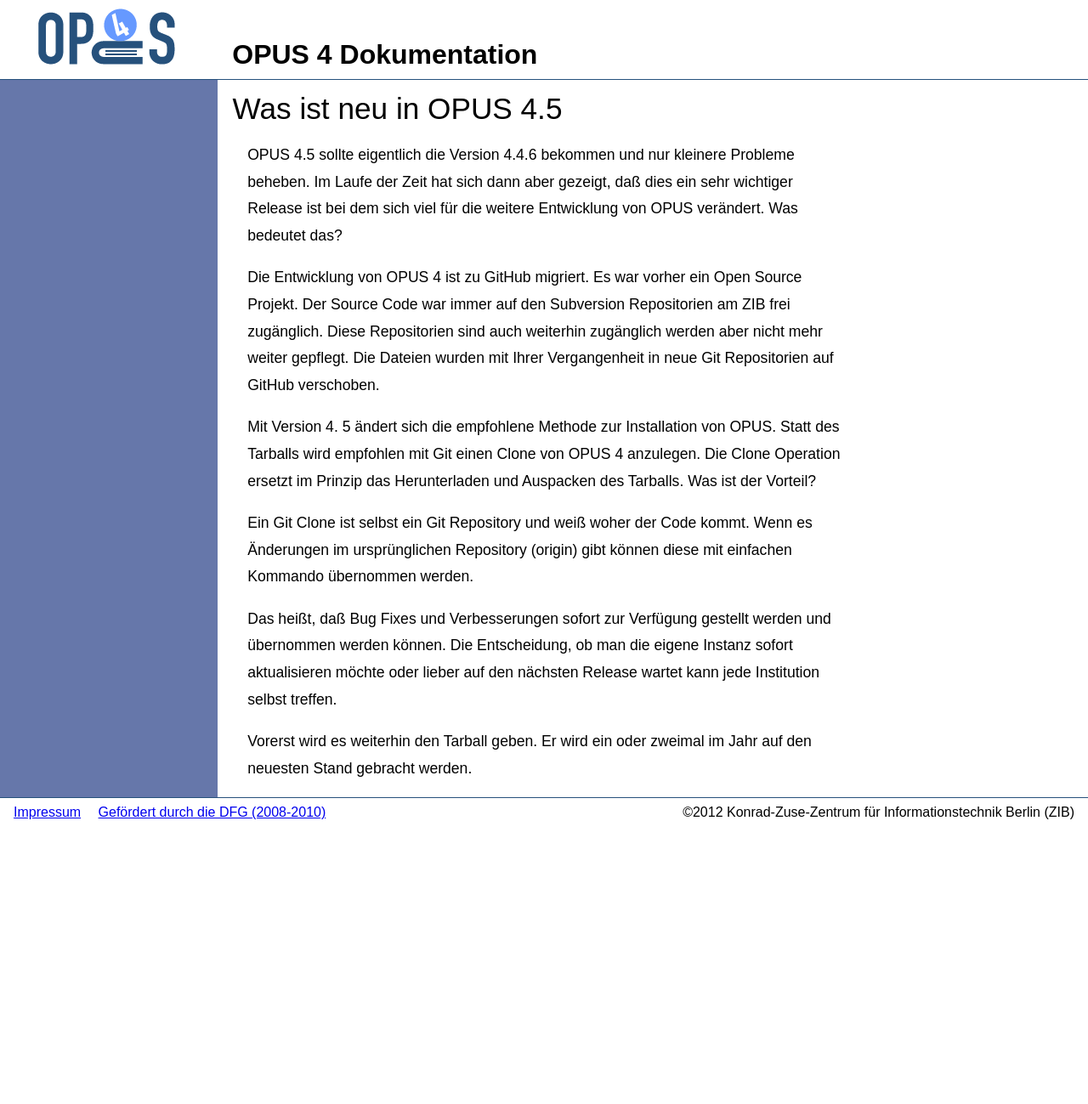
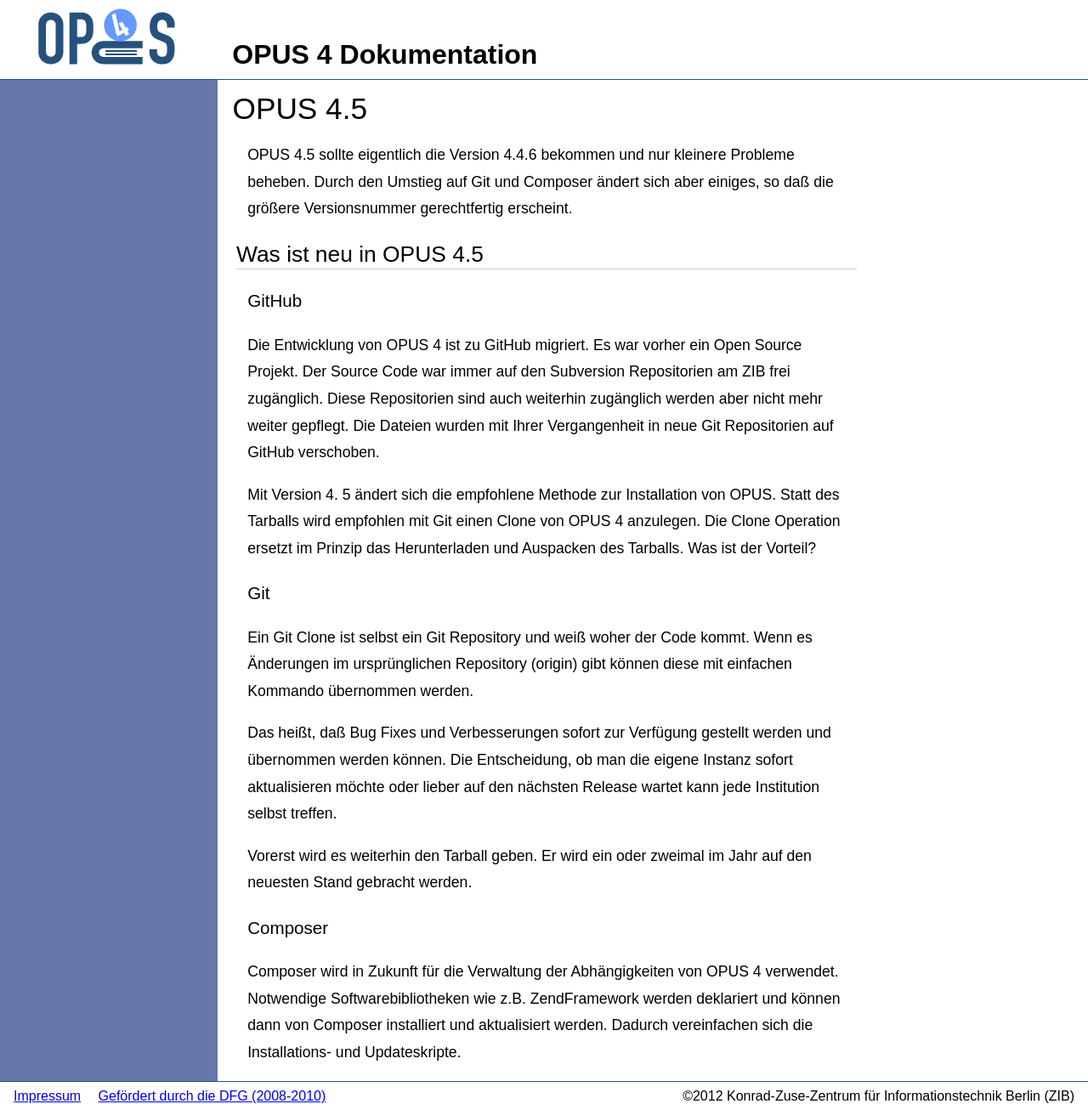
Before and after one commit to OPUS4/opus4.github.io, a Jekyll site: the page built from opus45.md, in a window 1280 px wide. Shown: the whole page at 85% size. Built offline with Jekyll 4.4.1, drawn with Linux system fonts in a browser that asks for light colours; before the commit the page ends 965 px from its top, so only the background shows below that.

Commit message:
Working on OPUS 4.5 page.

```diff
--- a/opus45.md
+++ b/opus45.md
@@ -3,11 +3,14 @@
 weight: 20
 ---
 
-# Was ist neu in OPUS 4.5
+# OPUS 4.5
 
-OPUS 4.5 sollte eigentlich die Version 4.4.6 bekommen und nur kleinere Probleme beheben. Im Laufe der Zeit hat sich
-dann aber gezeigt, daß dies ein sehr wichtiger Release ist bei dem sich viel für die weitere Entwicklung von OPUS
-verändert. Was bedeutet das?
+OPUS 4.5 sollte eigentlich die Version 4.4.6 bekommen und nur kleinere Probleme beheben. Durch den Umstieg auf Git und
+Composer ändert sich aber einiges, so daß die größere Versionsnummer gerechtfertig erscheint.
+
+## Was ist neu in OPUS 4.5
+
+### GitHub
 
 Die Entwicklung von OPUS 4 ist zu GitHub migriert. Es war vorher ein Open Source Projekt. Der Source Code war immer auf
 den Subversion Repositorien am ZIB frei zugänglich. Diese Repositorien sind auch weiterhin zugänglich werden aber nicht
@@ -17,6 +20,8 @@
 einen Clone von OPUS 4 anzulegen. Die Clone Operation ersetzt im Prinzip das Herunterladen und Auspacken des Tarballs.
 Was ist der Vorteil?
 
+### Git
+
 Ein Git Clone ist selbst ein Git Repository und weiß woher der Code kommt. Wenn es Änderungen im ursprünglichen
 Repository (origin) gibt können diese mit einfachen Kommando übernommen werden.
 
@@ -25,3 +30,9 @@
 jede Institution selbst treffen.
 
 Vorerst wird es weiterhin den Tarball geben. Er wird ein oder zweimal im Jahr auf den neuesten Stand gebracht werden.
+
+### Composer
+
+Composer wird in Zukunft für die Verwaltung der Abhängigkeiten von OPUS 4 verwendet. Notwendige Softwarebibliotheken
+wie z.B. ZendFramework werden deklariert und können dann von Composer installiert und aktualisiert werden. Dadurch
+vereinfachen sich die Installations- und Updateskripte.
```
